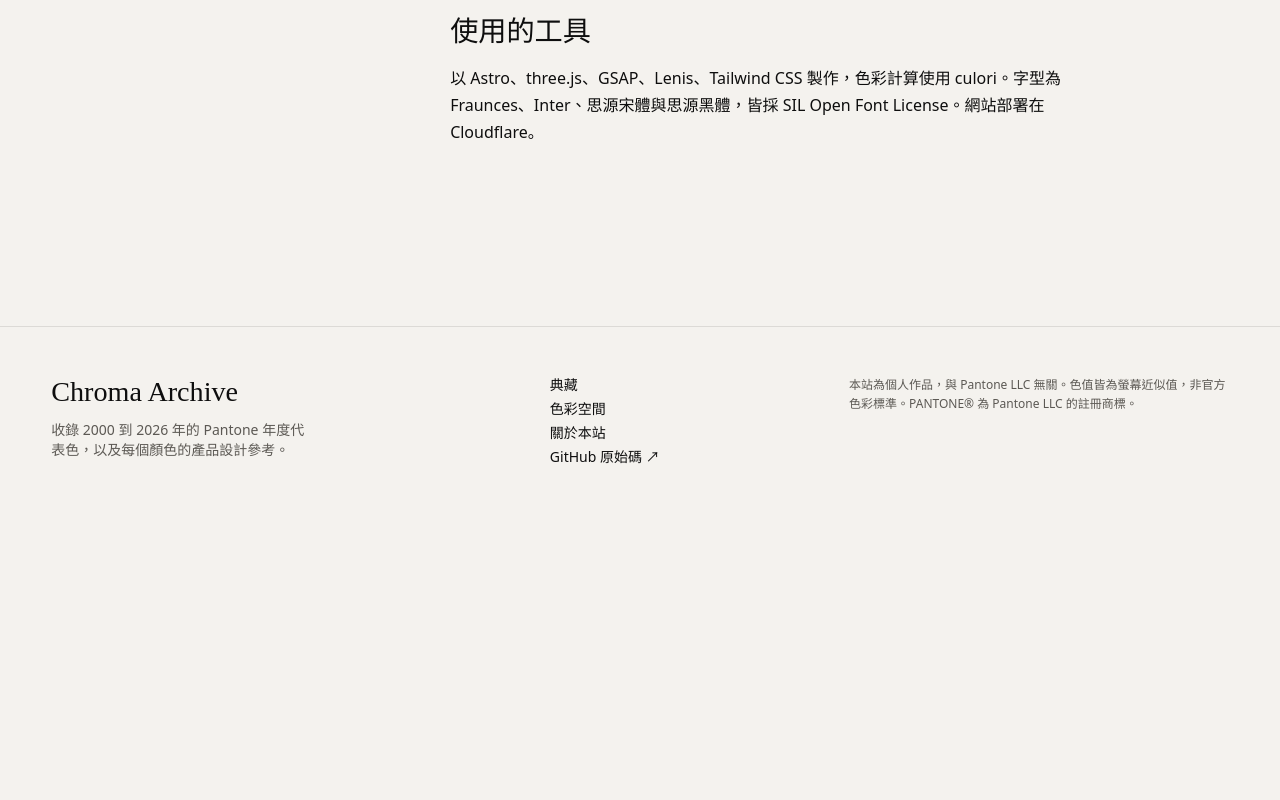
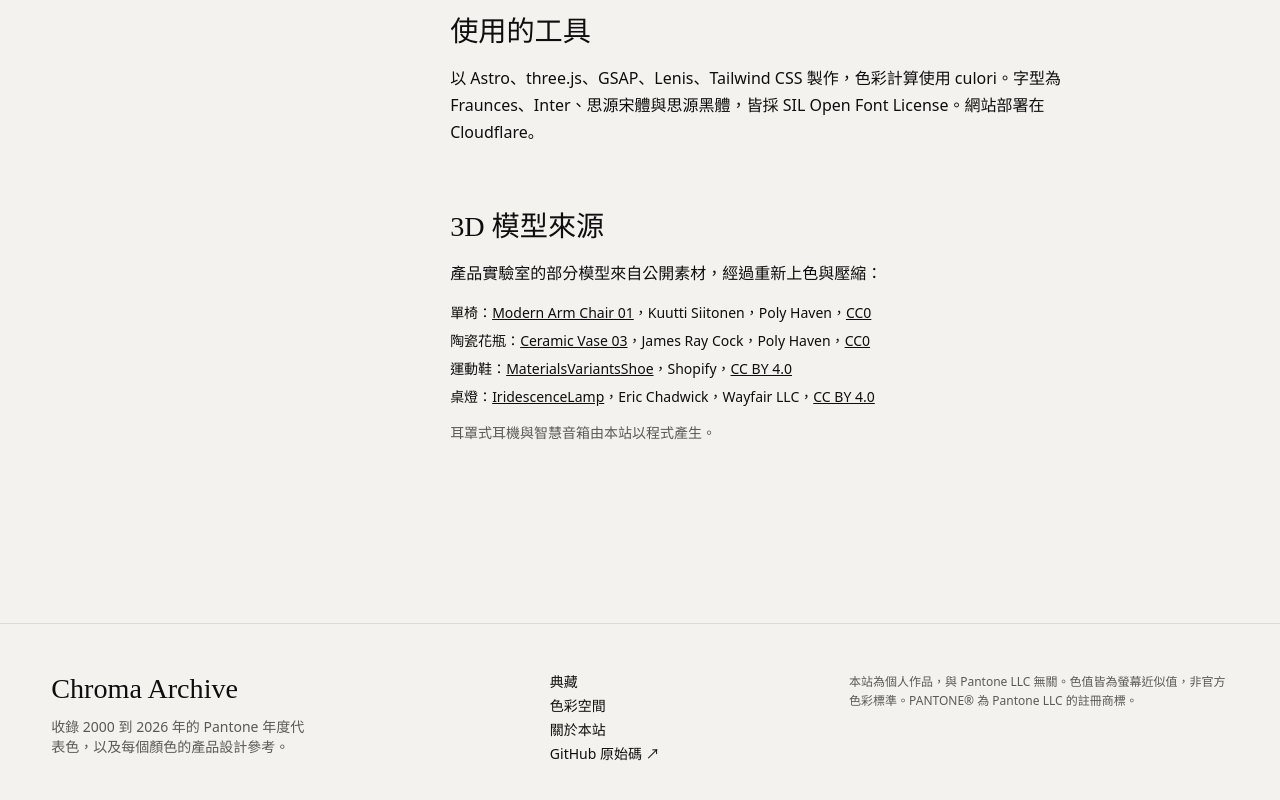
Before and after one commit to happyloa/chroma-archive, an Astro site: page /about in a window 1280 px wide. Shown: the part 938-1738 px from the top of the page. Before the commit the page ends 1453 px from the top, so only its background shows below. Built offline with nearby package versions, Linux system fonts and the light colour scheme; Astro itself is replaced by a stand-in of ours.

Commit message:
docs: about 頁標註 3D 模型作者與授權，規則改為允許 CC BY 4.0
Co-Authored-By: Claude Opus 5.5 <noreply@anthropic.com>

```diff
--- a/CLAUDE.md
+++ b/CLAUDE.md
@@ -25,7 +25,7 @@
 - 色彩衍生值用 `src/lib/color/` 計算，不手寫。
 - 不使用 Pantone 官方圖片、商標圖形或官方文案原文。
 - 新增套件前確認 gzip 後大小，對照憲章第 3 條的預算。
-- 3D 模型只用 CC0 或自製，來源寫進 `public/models/LICENSES.md`。
+- 3D 模型只用 CC0、CC BY 4.0（要在 about 頁標註作者）或自製，來源寫進 `public/models/LICENSES.md`。原始檔用 `scripts/optimize-models.mjs` 壓縮，單一模型不超過 1.5 MB。
 
 ## 部署
 
--- a/specs/001-coty-showcase/plan.md
+++ b/specs/001-coty-showcase/plan.md
@@ -114,7 +114,7 @@ GSAP ticker 是唯一的時鐘。Lenis 在 ticker 裡呼叫 `raf()`，ScrollTrig
 ### 2.5 產品實驗室
 
 - 單一 canvas、多個視窗：每個 3D 產品是一個帶 `data-view="product"` 的 DOM 元素，Stage 每幀讀取元素位置，用 scissor 把對應場景畫在那個位置。元素本身透明，拖曳事件直接掛在元素上（OrbitControls）。畫面外的視窗由 IntersectionObserver 排除，不算繪。
-- 模型：第一版用程式產生幾何（`src/stage/products/`），不需要下載模型檔、沒有授權問題。每個模型回傳主色零件、輔色零件，其餘零件用共用的固定材質（木頭、金屬、橡膠等）。幾何依畫質檔位快取共用。之後要換成 Blender 製作的 `.glb` 時，用 `src/stage/loader.ts`（GLTFLoader、Meshopt、KTX2）。
+- 模型：單椅、花瓶、運動鞋、桌燈用公開的 glTF 模型（`public/models/`），以 `scripts/optimize-models.mjs` 轉換：要換色的材質標記 `extras.coty`（primary 或 accent），底色貼圖轉成灰階細節圖並壓低對比，執行時乘上年度色；貼圖縮到 1024、轉 WebP，幾何用 Meshopt 壓縮。耳機與音箱沒有合適的公開模型，用程式產生幾何（`src/stage/products/`），glTF 載入失敗時也退回程式產生的版本。沒有輔色零件的產品會停用輔色欄位。
 - 色彩：tone mapping 用 Khronos PBR Neutral，盡量保留產品原色，避免 ACES 把年度色洗淡。
 - 六種表面處理用同一個 `MeshPhysicalMaterial`，切換參數：
 
@@ -265,11 +265,11 @@ GitHub Actions 只跑品質檢查（不負責部署）：
 
 ## 7. 風險
 
-| 風險                                         | 影響                   | 對策                                                         |
-| -------------------------------------------- | ---------------------- | ------------------------------------------------------------ |
-| `transition:persist` 無法滿足跨頁 WebGL 狀態 | 換頁閃爍，轉場做不出來 | T005 先做技術驗證，失敗改單頁應用                            |
-| 中文字型太大                                 | LCP 超標               | 建置時依實際用字子集化，標題字型 `font-display: swap` 並預載 |
-| 3D 模型授權不清                              | 法律風險               | 只用 CC0 或自製模型，授權記在 `public/models/LICENSES.md`    |
-| Pantone 商標與色值授權                       | 法律風險               | 依憲章第 5 條：非官方聲明、近似值標註、不用官方圖文          |
-| 行動裝置過熱、掉幀                           | 體驗差                 | 畫質檔位與執行期自動降級                                     |
-| 27 年份內容撰寫量大                          | 上線延後               | 先上線近 10 年完整內容，其餘年份先放色值與短介紹             |
+| 風險                                         | 影響                   | 對策                                                                                            |
+| -------------------------------------------- | ---------------------- | ----------------------------------------------------------------------------------------------- |
+| `transition:persist` 無法滿足跨頁 WebGL 狀態 | 換頁閃爍，轉場做不出來 | T005 先做技術驗證，失敗改單頁應用                                                               |
+| 中文字型太大                                 | LCP 超標               | 建置時依實際用字子集化，標題字型 `font-display: swap` 並預載                                    |
+| 3D 模型授權不清                              | 法律風險               | 只用 CC0、CC BY 4.0 或自製模型，CC BY 在 about 頁標註作者，授權記在 `public/models/LICENSES.md` |
+| Pantone 商標與色值授權                       | 法律風險               | 依憲章第 5 條：非官方聲明、近似值標註、不用官方圖文                                             |
+| 行動裝置過熱、掉幀                           | 體驗差                 | 畫質檔位與執行期自動降級                                                                        |
+| 27 年份內容撰寫量大                          | 上線延後               | 先上線近 10 年完整內容，其餘年份先放色值與短介紹                                                |
--- a/specs/001-coty-showcase/spec.md
+++ b/specs/001-coty-showcase/spec.md
@@ -260,6 +260,6 @@ Pantone 從 2000 年開始每年公布一個「年度代表色」（Color of the
 
 1. 網域：目前使用 `chroma-archive.piafyoyo06.workers.dev`，自訂網域待定。
 2. 色彩故事與設計發想的撰寫量：27 年 × 每年約 1,500 字，需要決定由誰撰寫、誰審稿。
-3. 3D 模型來源：自製（Blender）或使用 CC0 模型（例如 Poly Haven），需要確認授權並記錄在 `public/models/LICENSES.md`。
+3. 3D 模型來源：已決定採用公開模型（Poly Haven 的 CC0 模型、Khronos 範例庫的 CC BY 4.0 模型），沒有公開模型的產品以程式產生；授權記錄在 `public/models/LICENSES.md` 與 about 頁。
 4. 2027 年度色預計 12 月初公布，第一版是否要趕在公布當天上線，還是先上線歷年資料、2027 隨後補上。
 5. 是否需要音效（環境音、互動音），預設關閉。
--- a/specs/001-coty-showcase/tasks.md
+++ b/specs/001-coty-showcase/tasks.md
@@ -63,6 +63,7 @@
 - [x] T053 深淺色切換與圓形揭露動畫（US-10）
 - [x] T054 產品實驗室情境場景：客廳、臥室、辦公室（US-05-8）
 - [x] T055 產品實驗室互動：點選零件換色、懸停高亮、鏡頭預設、自轉開關、換產品與換色動畫（US-05-9、5-10）
+- [x] T058 單椅、花瓶、運動鞋、桌燈改用公開模型（Poly Haven CC0、Khronos CC BY 4.0），建置壓縮腳本與授權標註
 - [x] T057 上傳自己的模型（US-11）
 - [x] T056 運動鞋模型改良：目前輪廓太圓鈍，鞋頭、鞋口與鞋帶要更清楚
 
--- a/src/pages/about.astro
+++ b/src/pages/about.astro
@@ -4,6 +4,44 @@ import PageIntro from '../components/PageIntro.astro';
 import { getYears } from '../lib/data';
 
 const years = await getYears();
+
+const CC0 = { name: 'CC0', url: 'https://creativecommons.org/publicdomain/zero/1.0/' };
+const CCBY = { name: 'CC BY 4.0', url: 'https://creativecommons.org/licenses/by/4.0/' };
+const MODEL_CREDITS = [
+  {
+    part: '單椅',
+    name: 'Modern Arm Chair 01',
+    url: 'https://polyhaven.com/a/modern_arm_chair_01',
+    author: 'Kuutti Siitonen，Poly Haven',
+    license: CC0,
+  },
+  {
+    part: '陶瓷花瓶',
+    name: 'Ceramic Vase 03',
+    url: 'https://polyhaven.com/a/ceramic_vase_03',
+    author: 'James Ray Cock，Poly Haven',
+    license: CC0,
+  },
+  {
+    part: '運動鞋',
+    name: 'MaterialsVariantsShoe',
+    url: 'https://github.com/KhronosGroup/glTF-Sample-Assets/tree/main/Models/MaterialsVariantsShoe',
+    author: 'Shopify',
+    license: CCBY,
+  },
+  {
+    part: '桌燈',
+    name: 'IridescenceLamp',
+    url: 'https://github.com/KhronosGroup/glTF-Sample-Assets/tree/main/Models/IridescenceLamp',
+    author: 'Eric Chadwick，Wayfair LLC',
+    license: CCBY,
+  },
+];
+const link = (href: string, text: string) =>
+  `<a class="underline" href="${href}" rel="noopener noreferrer" target="_blank">${text}</a>`;
+// 中文與連結之間不能有換行產生的空白，所以組成一段 HTML（內容全是上面的固定字串）
+const creditHtml = (m: (typeof MODEL_CREDITS)[number]) =>
+  `${m.part}：${link(m.url, m.name)}，${m.author}，${link(m.license.url, m.license.name)}`;
 ---
 
 <Base title="關於" description="關於 Chroma Archive、資料來源與非官方聲明。">
@@ -63,5 +101,21 @@ const years = await getYears();
         Fraunces、Inter、思源宋體與思源黑體，皆採 SIL Open Font License。網站部署在 Cloudflare。
       </p>
     </section>
+
+    <section
+      class="col-span-4 space-y-4 md:col-span-7 md:col-start-5"
+      aria-labelledby="about-models"
+    >
+      <h2 id="about-models" class="font-serif-tc text-title">
+        3D 模型來源
+      </h2>
+      <p>產品實驗室的部分模型來自公開素材，經過重新上色與壓縮：</p>
+      <ul class="space-y-2 text-sm">
+        {MODEL_CREDITS.map((m) => (
+          <li set:html={creditHtml(m)} />
+        ))}
+      </ul>
+      <p class="text-sm text-smoke">耳罩式耳機與智慧音箱由本站以程式產生。</p>
+    </section>
   </div>
 </Base>
```
Also changed, not shown: tests/e2e/visual.spec.ts-snapshots/about-chromium-win32.png, tests/e2e/visual.spec.ts-snapshots/lab-2025-chromium-win32.png.
